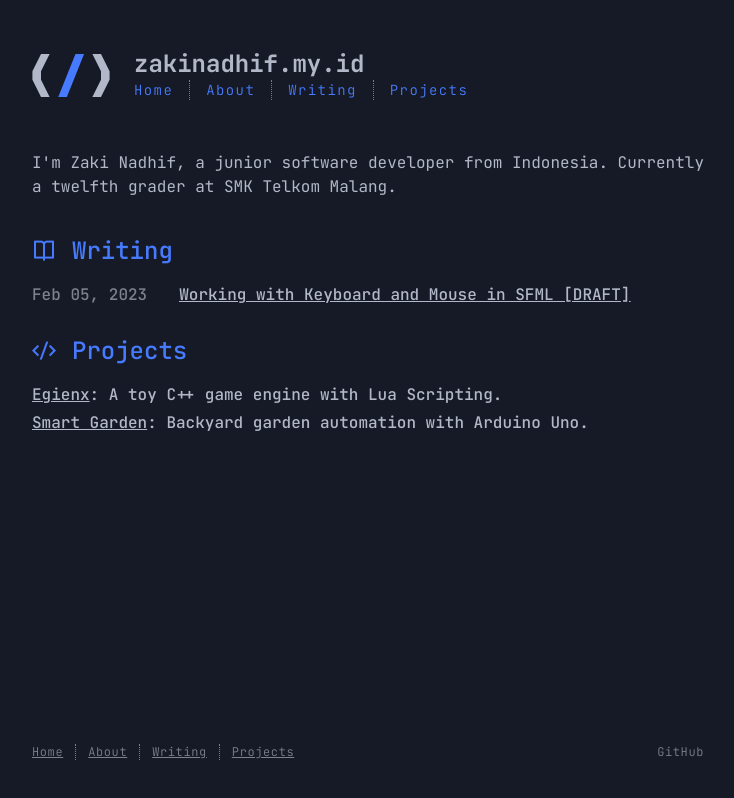
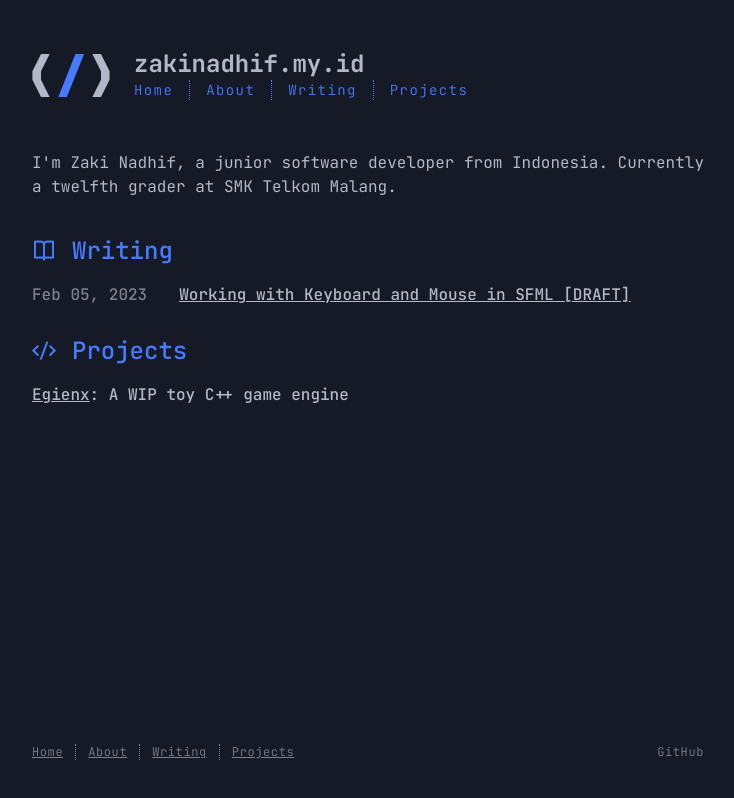
Before and after one commit to zakinadhif/zakinadhif.me, a Next.js app: page / in a window 1280 px wide. Shown: the whole page, without its empty margins (272-1006 px from the left). Built offline with nearby package versions, Linux system fonts and the light colour scheme.

Commit message:
Minor index page change

```diff
--- a/pages/index.jsx
+++ b/pages/index.jsx
@@ -37,8 +37,7 @@ export default function Home({ allPostsData }) {
       </ul>
       <h2 className="text-2xl text-bluemoon mb-4 font-medium mt-7 flex items-center gap-4"><i class="ri-code-s-slash-line font-medium" />Projects</h2>
       <ul className="space-y-1 font-medium">
-        <li><a className="underline underline-offset-1" href="https://github.com/cowdingus/SpaceShooter/tree/engine">Egienx</a>: A toy C++ game engine with Lua Scripting.</li>
-        <li><a className="underline underline-offset-1" href="https://example.com">Smart Garden</a>: Backyard garden automation with Arduino Uno.</li>
+        <li><a className="underline underline-offset-1" href="https://github.com/cowdingus/SpaceShooter/tree/engine">Egienx</a>: A WIP toy C++ game engine</li>
       </ul>
     </Layout>
   )
```
